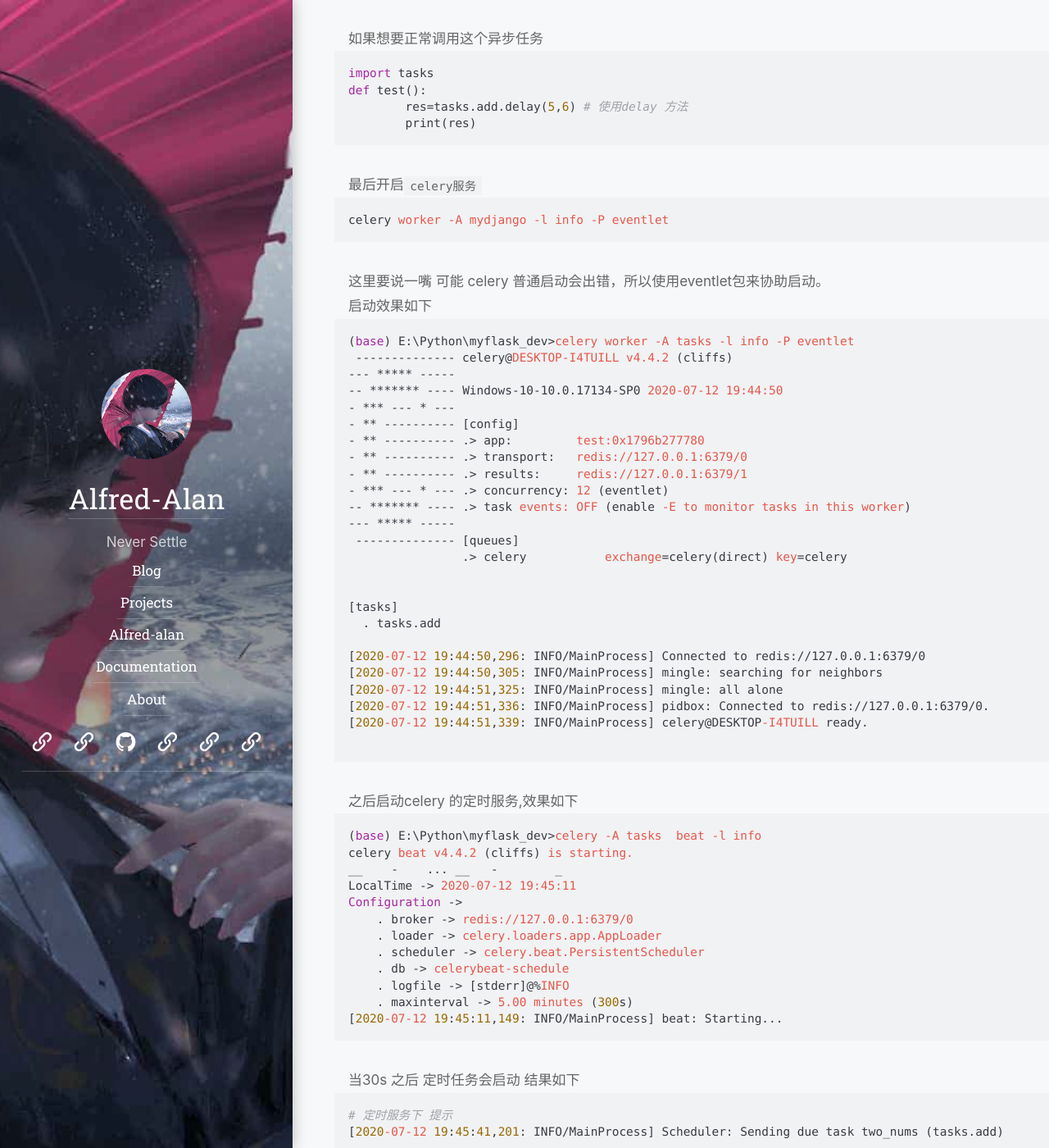
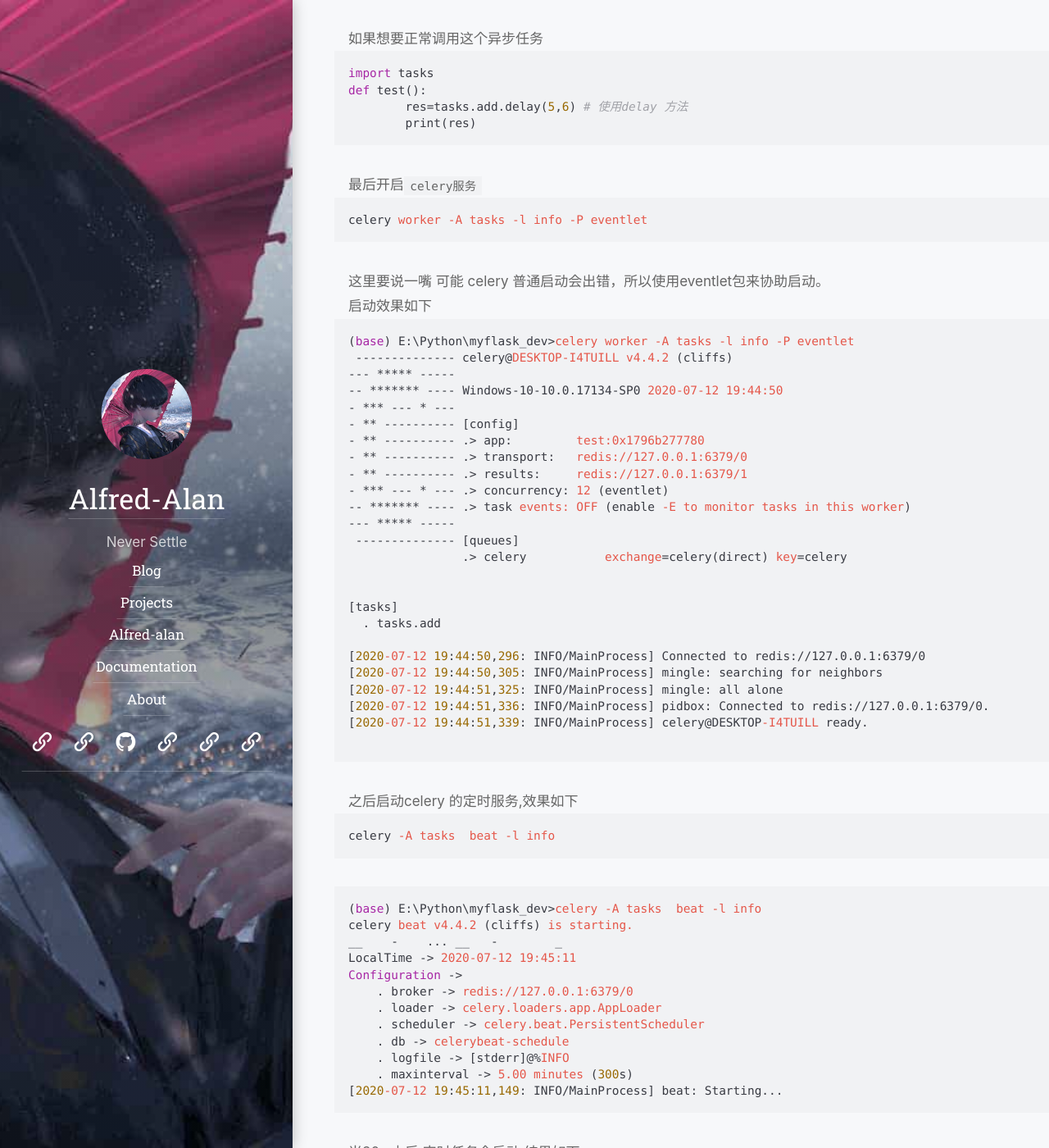
Before and after one commit to Alfred-Alan/alfred-alan.github.io, a Jekyll site: the page built from blog/_posts/2020-7-12-flask-celery-use.md, in a window 1280 px wide and 1400 px high, scrolled down 1646 px. Shown: the whole window at 82% size. Built offline with Jekyll 4.4.1, drawn with Linux system fonts in a browser that asks for light colours; some web fonts are replaced; comment, search, counter and statistics services are not loaded.

Commit message:
update flask + celery use

````diff
--- a/blog/_posts/2020-7-12-flask-celery-use.md
+++ b/blog/_posts/2020-7-12-flask-celery-use.md
@@ -75,7 +75,7 @@ def test():
 最后开启``celery服务``
 
 ```powershell
-celery worker -A mydjango -l info -P eventlet
+celery worker -A tasks -l info -P eventlet
 ```
 
 这里要说一嘴 可能 celery 普通启动会出错，所以使用eventlet包来协助启动。
@@ -111,6 +111,10 @@ celery worker -A mydjango -l info -P eventlet
 ```
 
 之后启动celery 的定时服务,效果如下
+
+```powershell
+celery -A tasks  beat -l info
+```
 
 ```powershell
 (base) E:\Python\myflask_dev>celery -A tasks  beat -l info
````
